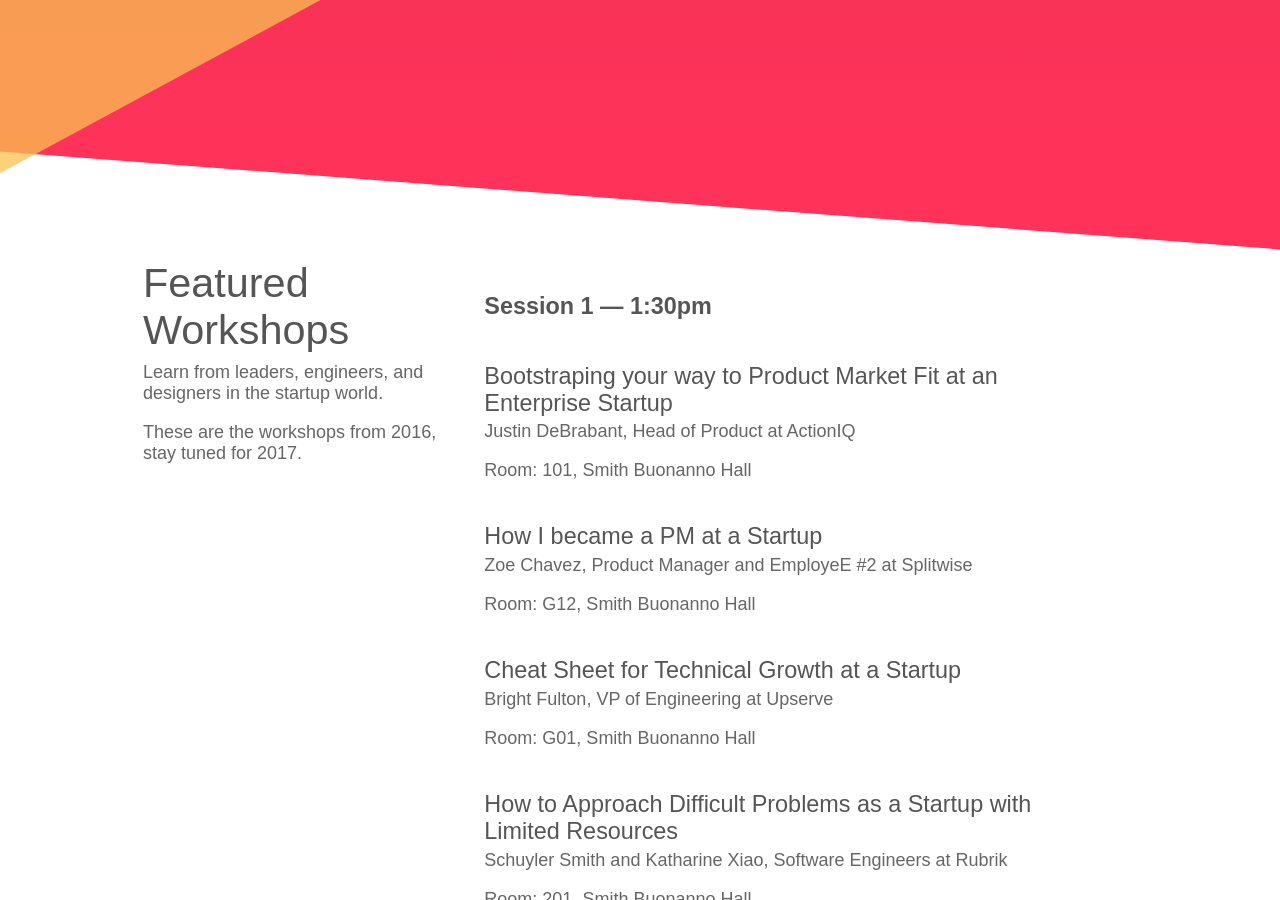
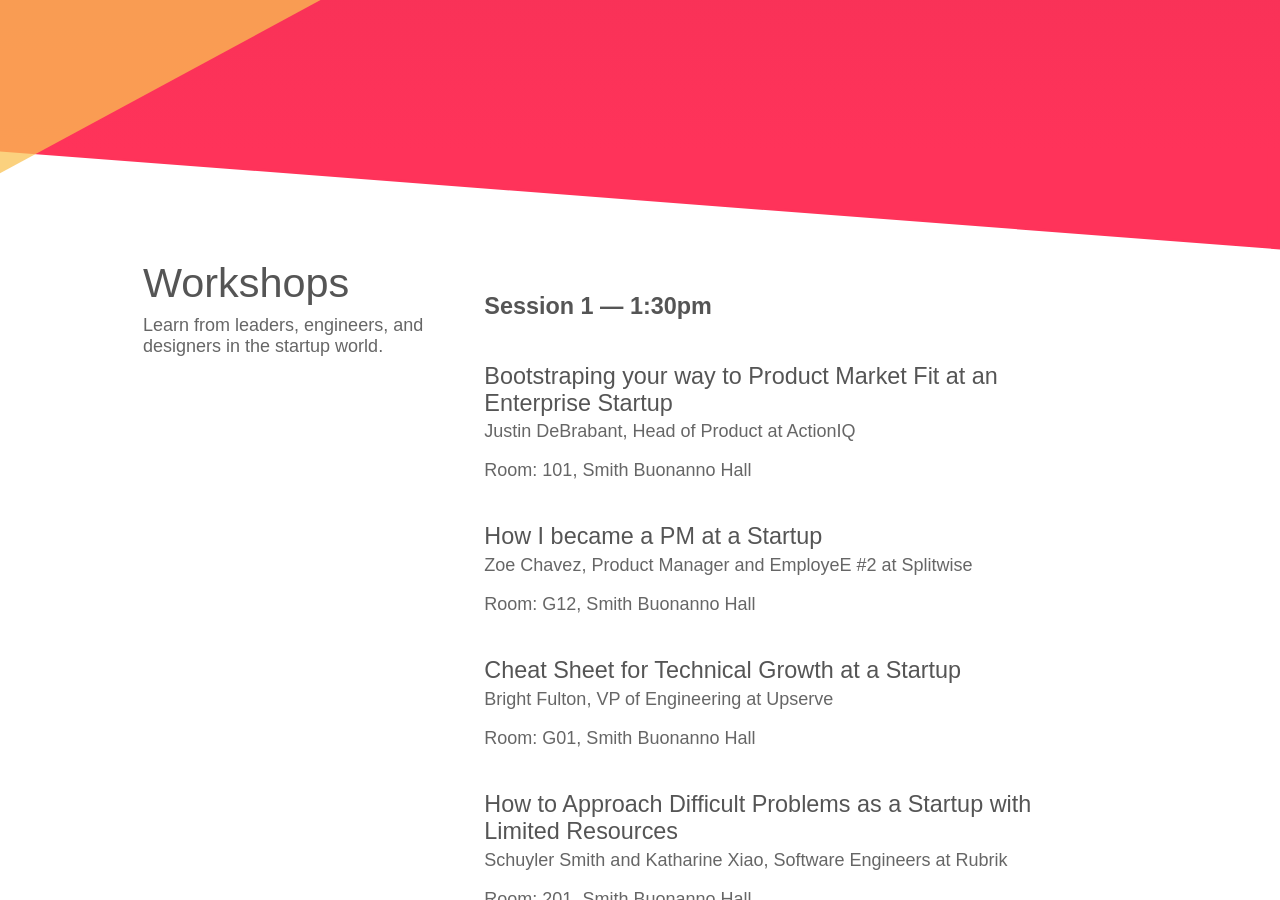
Before and after one commit to hackatbrown/2016.startupatbrown.org, a Jekyll site: the page built from index.html, in a window 1280 px wide and 900 px high, scrolled down 5137 px. Built offline with Jekyll 4.4.1, drawn with Linux system fonts in a browser that asks for light colours; nearby versions of some CDN libraries.

Commit message:
desc fix

```diff
--- a/index.html
+++ b/index.html
@@ -296,9 +296,8 @@ css:
     <div class="container">
       <div class="row">
         <div id="faq-questions" class="col-sm-4">
-          <h2>Featured Workshops</h2>
+          <h2>Workshops</h2>
           <p>Learn from leaders, engineers, and designers in the startup world.</p>
-          <p>These are the workshops from 2016, stay tuned for 2017.</p>
         </div>
 
         <div class="col-sm-7">
```
